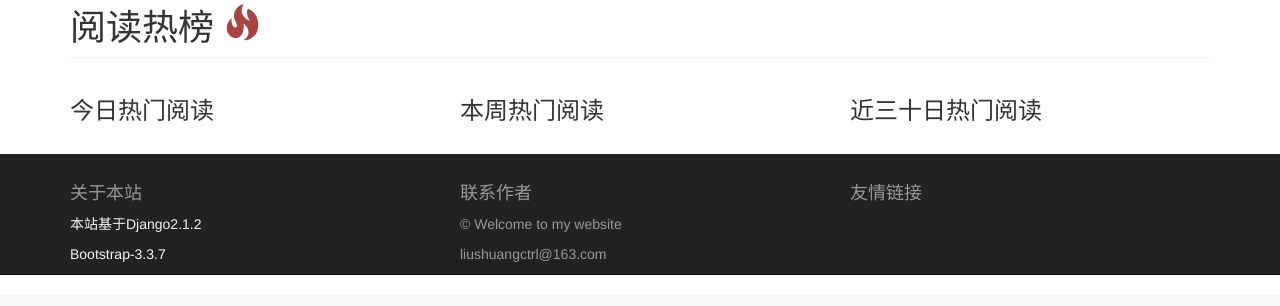
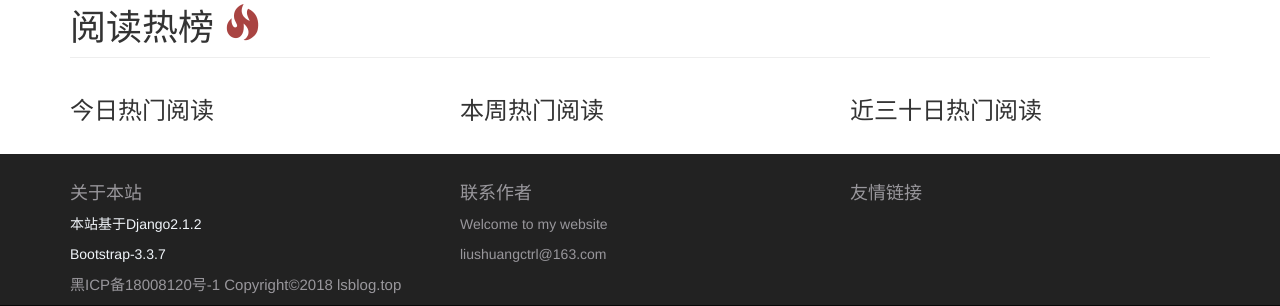
Before and after one commit to Lius1212/myweb, a Django app: page / in a window 1280 px wide. Shown: the part 697-1003 px from the top of the page. Before the commit the page ends 972 px from the top, so only its background shows below. Run offline with Django 3.2, Linux system fonts and the light colour scheme; data comes from the database, SQL or seed files in the repository; some libraries are stand-ins or nearby versions.

Commit message:
加入备案号和更改证书

```diff
--- a/myweb/settings/development.py
+++ b/myweb/settings/development.py
@@ -20,7 +20,7 @@ SECRET_KEY = '9m07cwa8lurllcx4d61w77cp%_r(bz57dtit&d$l^3@t3%dc$j'
 DEBUG = True
 
 ALLOWED_HOSTS = []
-
+'''
 DATABASES = {
     'default': {
         'ENGINE': 'django.db.backends.sqlite3',
@@ -39,4 +39,3 @@ DATABASES = {
         'PORT': '3306',
     }
 }
-'''
--- a/static/base.css
+++ b/static/base.css
@@ -59,7 +59,7 @@ div.block-title{
     background-color: #b9b9b9;
 }
 .home-footer{
-    margin-bottom: 0;
+    margin-bottom: 0!important;
 }
 .home-footer *{
     color:#99979c;
--- a/templates/base.html
+++ b/templates/base.html
@@ -41,7 +41,7 @@
                     <li class="dropdown">
                         <a href="#" class="dropdown-toggle" data-toggle="dropdown" role="button" aria-haspopup="true"
                            aria-expanded="false">{% get_nickname_or_username user %}&nbsp;&nbsp;<img
-                                src="{{ user.profile.avatar.url }}" alt="" width="25" height="25">&nbsp;&nbsp;<span
+                                src="{{ user.profile.avatar.url }}" alt="" width="20" height="20">&nbsp;&nbsp;<span
                                 class="caret"></span>
                         </a>
                         <ul class="dropdown-menu">
--- a/templates/home.html
+++ b/templates/home.html
@@ -69,7 +69,7 @@
         </div>
     </div>
     <br>
-    <div class="navbar navbar-inverse navbar-static-top home-footer" role="navigation">
+    <div class="home-footer navbar navbar-inverse navbar-static-top" role="navigation">
         <br>
         <div class="container">
             <div class="row">
@@ -77,20 +77,23 @@
                     <h4 class="home-footer-title">关于本站</h4>
                     <p><a href="https://docs.djangoproject.com/en/2.1/">本站基于Django2.1.2</a></p>
                     <p><a href="https://v3.bootcss.com/">Bootstrap-3.3.7</a></p>
-                    <p></p>
+                    <p style="font-size: 15px">黑ICP备18008120号-1 Copyright&copy;2018 lsblog.top</p>
                 </div>
                 <div class="col-md-4">
                     <h4 class="home-footer-title">联系作者</h4>
-                    <p>&copy; Welcome to my website</p>
-                    <p></p>
+                    <p>Welcome to my website</p>
+
                     <p>liushuangctrl@163.com</p>
-                    <p></p>
+
                 </div>
                 <div class="col-md-4">
                     <h4 class="home-footer-title">友情链接</h4>
-                    <p></p>
+
                 </div>
+
             </div>
+
         </div>
+
     </div>
 {% endblock %}
```
